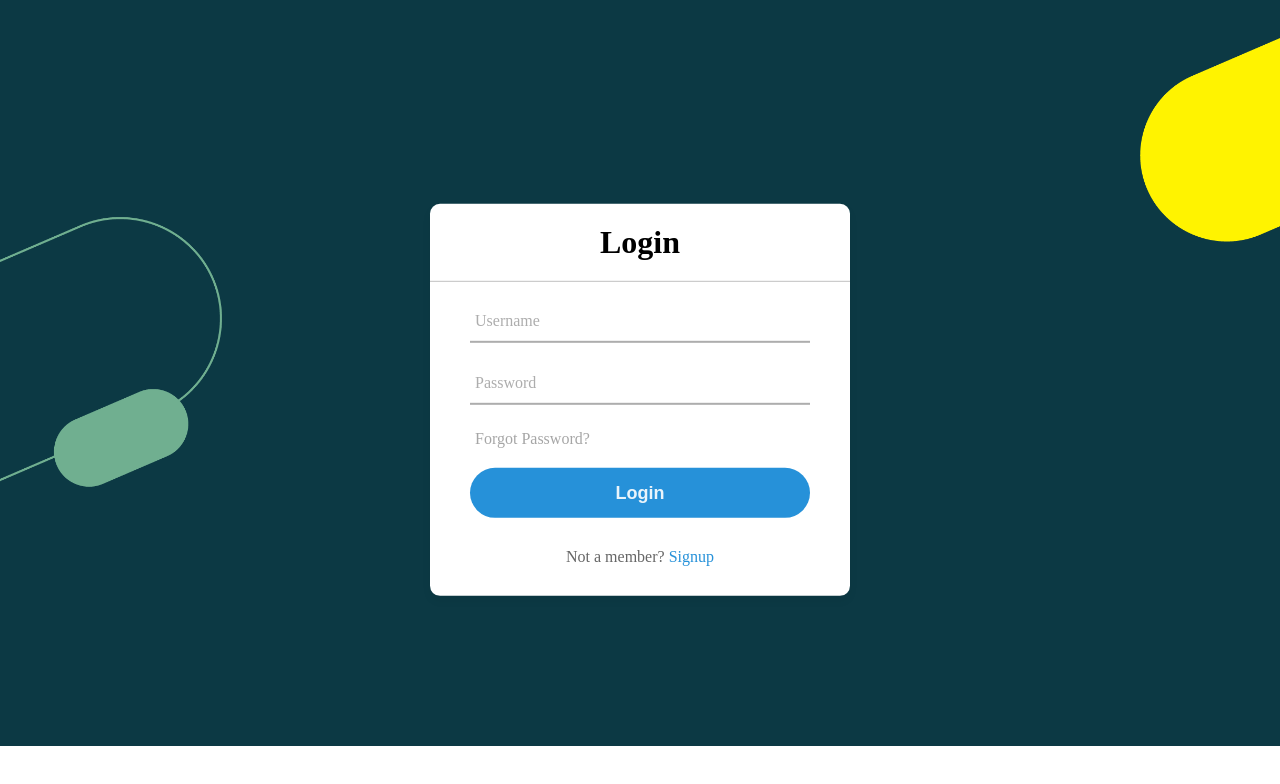
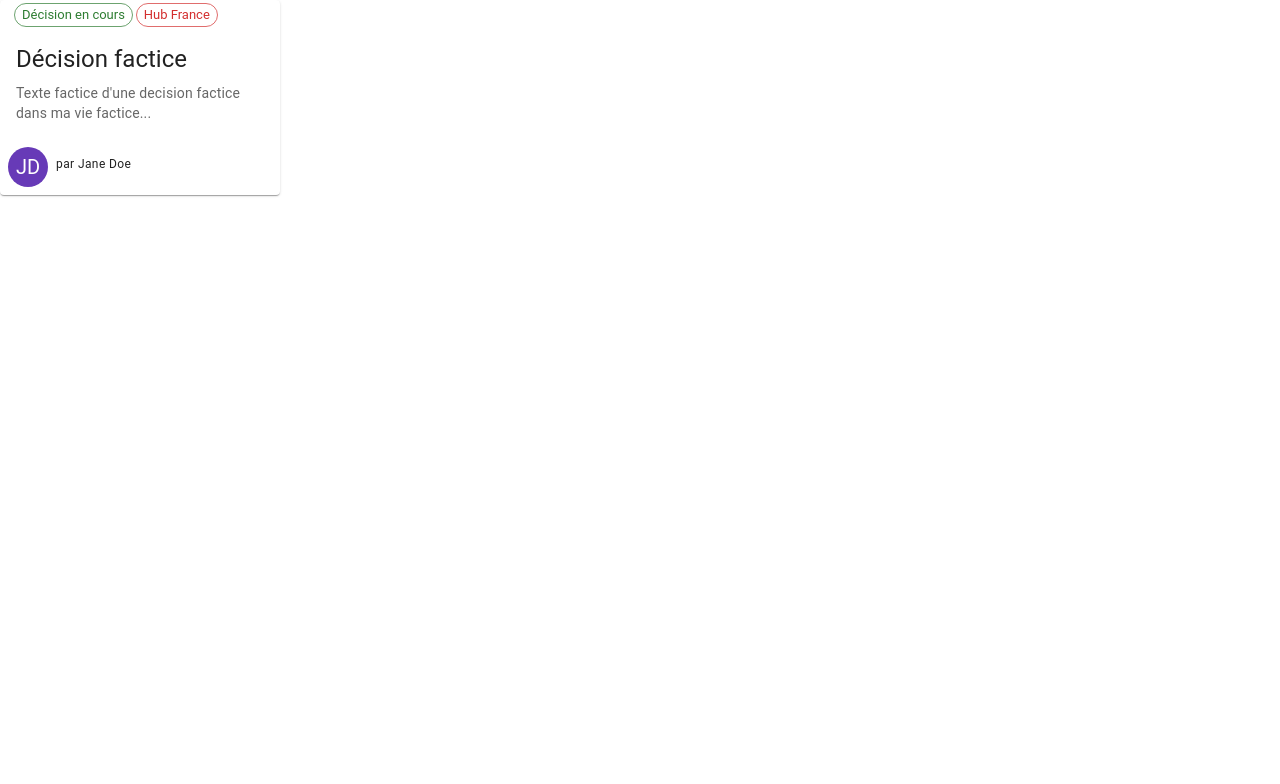
Before and after one commit to Goyave69/06_23_CDA_make_sense, a React (Vite) app in the folder frontend/: page /decision in a window 1280 px wide. Shown: the top 784 px of the page. Built offline with nearby package versions, Linux system fonts and the light colour scheme.

Commit message:
Initial react routing done (frontend)

```diff
--- a/frontend/index.html
+++ b/frontend/index.html
@@ -1,13 +1,16 @@
 <!DOCTYPE html>
 <html lang="en">
+
 <head>
   <meta charset="UTF-8" />
   <link rel="icon" type="image/svg+xml" href="/src/favicon.svg" />
   <meta name="viewport" content="width=device-width, initial-scale=1.0" />
-    <title>Vite App</title>
+  <title>make_sense</title>
 </head>
+
 <body>
   <div id="root"></div>
   <script type="module" src="/src/main.jsx"></script>
 </body>
+
 </html>
--- a/frontend/package.json
+++ b/frontend/package.json
@@ -7,10 +7,15 @@
     "fix": "prettier --write . && eslint --fix --ext .jsx ."
   },
   "dependencies": {
+    "@emotion/react": "^11.11.1",
+    "@emotion/styled": "^11.11.0",
+    "@fontsource-variable/raleway": "^5.0.3",
+    "@mui/material": "^5.13.4",
     "@vitejs/plugin-react": "^3.0.1",
     "prop-types": "^15.8.1",
     "react": "^18.2.0",
     "react-dom": "^18.2.0",
+    "react-router-dom": "^6.12.1",
     "vite": "^4.0.4"
   },
   "devDependencies": {
--- a/frontend/src/App.css
+++ b/frontend/src/App.css
@@ -12,21 +12,18 @@
   -moz-osx-font-smoothing: grayscale;
 }  */
 
-
-
 /* Login Page  */
 
-.main{
+.main {
   display: flex;
 }
 
-.BackgroundLogin{
+.BackgroundLogin {
   display: flex;
   max-width: 100%;
   max-height: 100%;
   flex-wrap: wrap;
-  background-color: #0C3944;
-
+  background-color: #0c3944;
 }
 
 .center {
@@ -52,9 +49,9 @@
   box-sizing: border-box;
 }
 
-form{
+form {
   display: flex;
-  flex-direction:column;
+  flex-direction: column;
   margin-top: 7%;
 }
 
--- a/frontend/src/App.jsx
+++ b/frontend/src/App.jsx
@@ -1,11 +1,33 @@
+/* eslint-disable import/no-extraneous-dependencies */
+import { createBrowserRouter, RouterProvider } from "react-router-dom";
+import Home from "./pages/Home";
+import ErrorPage from "./pages/ErrorPage";
 import LoginPage from "./pages/LoginPage";
+import "./App.css";
+import DecisionItem from "./pages/DecisionItem";
 
-import "./App.css";
+const router = createBrowserRouter([
+  {
+    path: "/",
+    element: <Home />,
+    errorElement: <ErrorPage />,
+  },
+  {
+    path: "/login",
+    element: <LoginPage />,
+    errorElement: <ErrorPage />,
+  },
+  {
+    path: "/decision",
+    element: <DecisionItem />,
+    errorElement: <ErrorPage />,
+  },
+]);
 
 function App() {
   return (
     <div className="App">
-      <LoginPage />
+      <RouterProvider router={router} />
     </div>
   );
 }
--- /dev/null
+++ b/frontend/src/pages/DecisionItem.jsx
@@ -0,0 +1,54 @@
+/* eslint-disable import/no-extraneous-dependencies */
+import * as React from "react";
+import Card from "@mui/material/Card";
+import CardActions from "@mui/material/CardActions";
+import CardContent from "@mui/material/CardContent";
+import { Chip } from "@mui/material";
+import Typography from "@mui/material/Typography";
+import Avatar from "@mui/material/Avatar";
+import Stack from "@mui/material/Stack";
+import { deepPurple } from "@mui/material/colors";
+
+export default function DecisionItem() {
+  return (
+    <Card sx={{ maxWidth: 280 }}>
+      <Chip
+        variant="outlined"
+        color="success"
+        size="small"
+        label="Décision en cours"
+        sx={{ marginLeft: "5%", marginTop: "1%" }}
+      />
+      <Chip
+        variant="outlined"
+        color="error"
+        size="small"
+        label="Hub France"
+        sx={{ marginLeft: "1%", marginTop: "1%" }}
+      />
+      <CardContent>
+        <Typography gutterBottom variant="h5" component="div">
+          Décision factice
+        </Typography>
+        <Typography variant="body2" color="text.secondary">
+          Texte factice d'une decision factice dans ma vie factice...
+        </Typography>
+      </CardContent>
+      <CardActions>
+        <Stack direction="row" spacing={2}>
+          <Avatar sx={{ bgcolor: deepPurple[500], marginLeft: "1%" }}>
+            JD
+          </Avatar>
+        </Stack>
+        <Typography
+          variant="caption"
+          display="block"
+          gutterBottom
+          sx={{ marginLeft: "5%" }}
+        >
+          par Jane Doe
+        </Typography>
+      </CardActions>
+    </Card>
+  );
+}
--- /dev/null
+++ b/frontend/src/pages/ErrorPage.jsx
@@ -0,0 +1,17 @@
+/* eslint-disable import/no-extraneous-dependencies */
+import { useRouteError } from "react-router-dom";
+
+export default function ErrorPage() {
+  const error = useRouteError();
+  console.error(error);
+
+  return (
+    <div id="error-page">
+      <h1>Oops!</h1>
+      <p>Sorry, an unexpected error has occurred.</p>
+      <p>
+        <i>{error.statusText || error.message}</i>
+      </p>
+    </div>
+  );
+}
--- a/package.json
+++ b/package.json
@@ -33,6 +33,7 @@
   "dependencies": {
     "@emotion/react": "^11.11.1",
     "@emotion/styled": "^11.11.0",
+    "@fontsource-variable/raleway": "^5.0.3",
     "@mui/material": "^5.13.4"
   }
 }
```
Also changed, not shown: frontend/src/Reset.css (+6 -4 lines), frontend/src/pages/DecisionList.jsx (deleted), 2 other files (tests, documents, lock files or other folders). Lines whose indentation alone changed are shown as unchanged.
